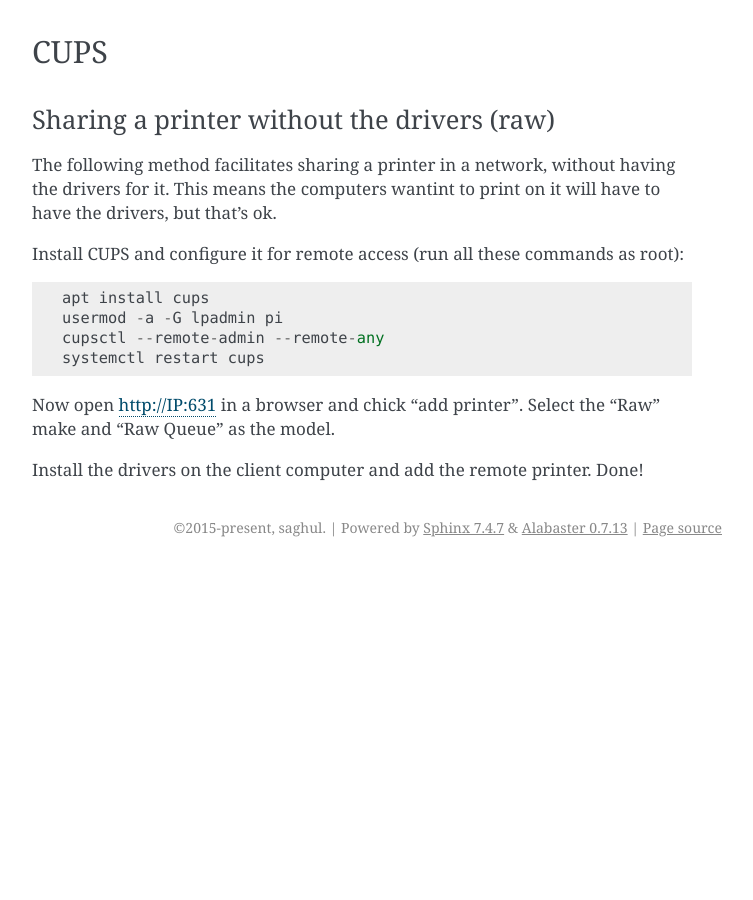
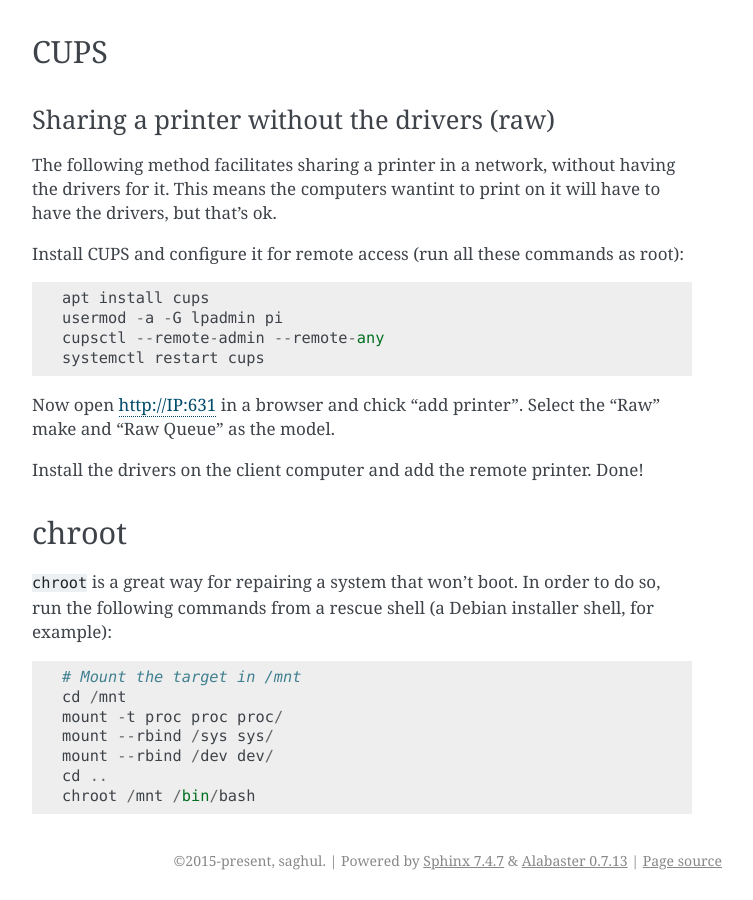
Before and after one commit to saghul/notes, a Sphinx documentation site: the page built from source/linux.rst, in a window 1280 px wide and 900 px high, scrolled down 2425 px. Shown: the whole window, without its empty margins (388-1141 px from the left). Built offline with Sphinx 7.4.7, drawn with Linux system fonts in a browser that asks for light colours; before the commit the page ends 2992 px from its top, so only the background shows below that.

Commit message:
Add note about chroot

```diff
--- a/source/linux.rst
+++ b/source/linux.rst
@@ -160,3 +160,20 @@
 and "Raw Queue" as the model.
 
 Install the drivers on the client computer and add the remote printer. Done!
+
+
+chroot
+------
+
+``chroot`` is a great way for repairing a system that won't boot. In order to do so,
+run the following commands from a rescue shell (a Debian installer shell, for example):
+
+::
+
+    # Mount the target in /mnt
+    cd /mnt
+    mount -t proc proc proc/
+    mount --rbind /sys sys/
+    mount --rbind /dev dev/
+    cd ..
+    chroot /mnt /bin/bash
```
